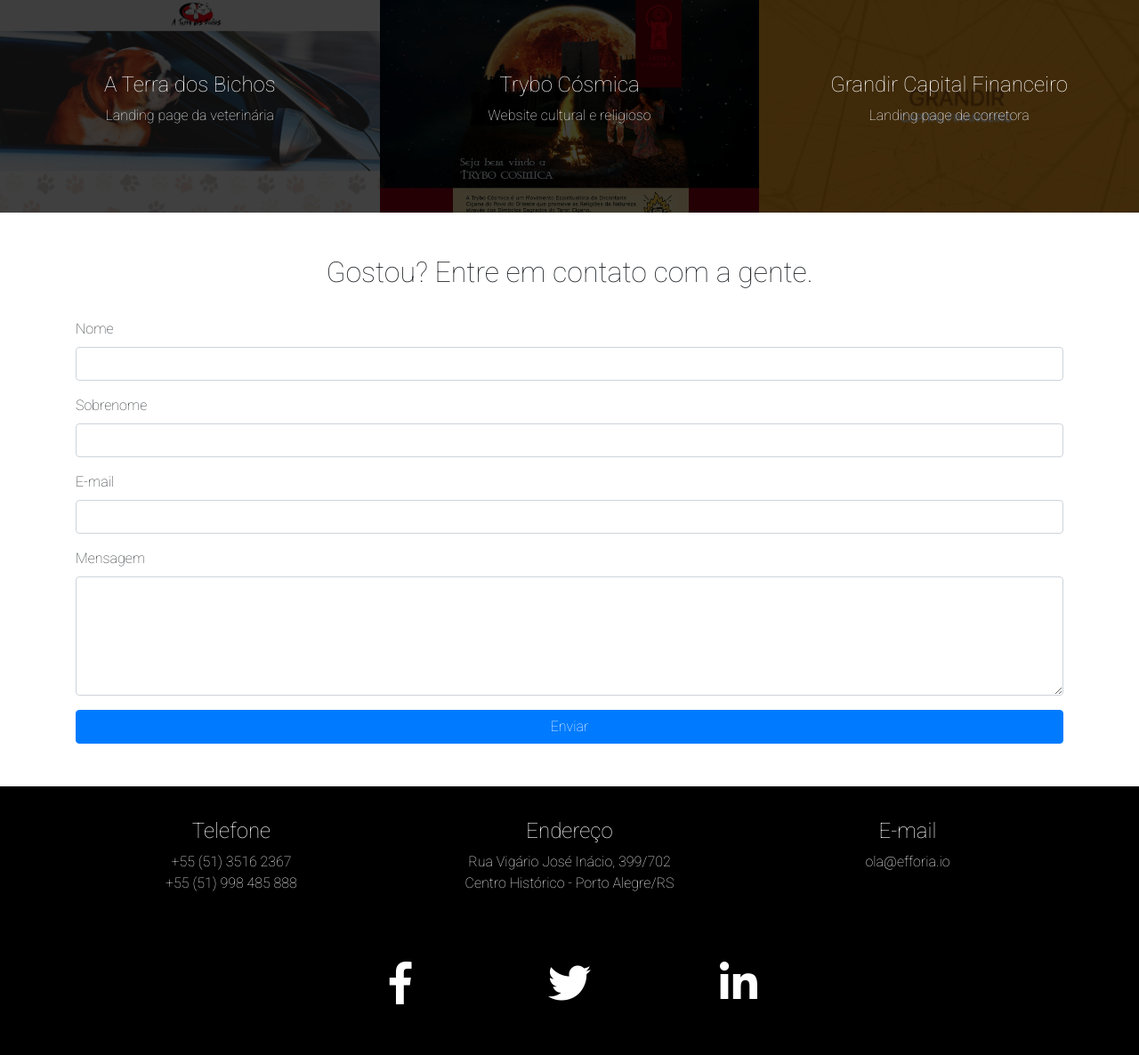
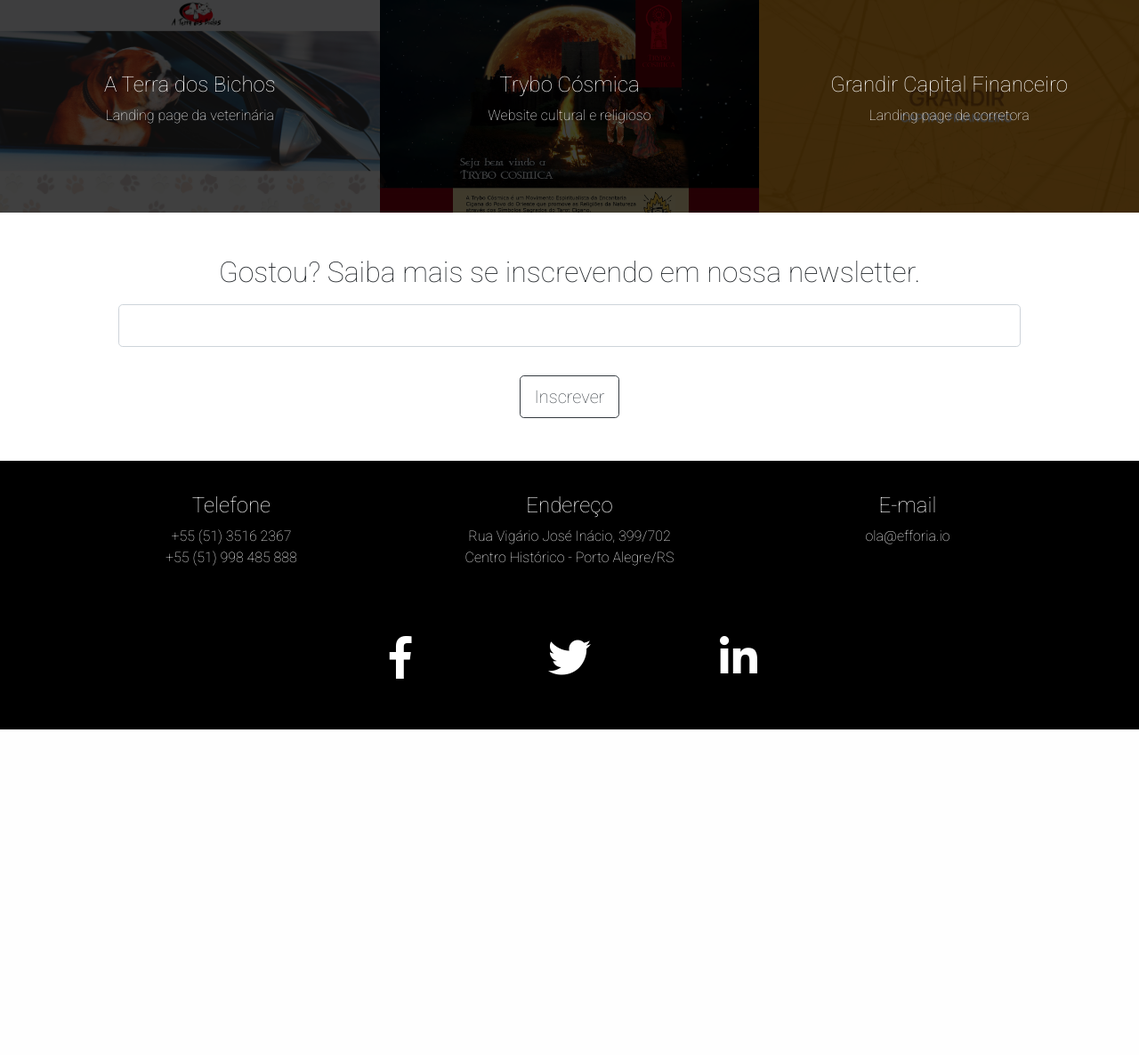
Before and after one commit to efforia/efforia.github.io, a PHP site: page / in a window 1280 px wide. Shown: the part 2019-3205 px from the top of the page at 89% size. After the commit the page ends 2839 px from the top, so only its background shows below. Run offline with PHP 8.4, Linux system fonts and the light colour scheme; some libraries are stand-ins or nearby versions.

Commit message:
Removed mail form and replaced with MailChimp integration

```diff
--- a/index.php
+++ b/index.php
@@ -200,29 +200,32 @@ if(isset($_POST['submit'])){
     </div>
   </div>
   <div class="container">
-    <div class="row">
+    <div class="row text-center">
       <div class="col-md-12">
         <br><br>
-        <h1 class="text-center">Gostou? Entre em contato com a gente.</h1><br>
-        <form action="" method="post">
-          <div class="form-group">
-            <label for="firstname">Nome</label>
-            <input class="form-control" id="firstname" type="text" name="first_name">
-          </div>
-          <div class="form-group">
-            <label for="lastname">Sobrenome</label>
-            <input class="form-control" id="lastname" type="text" name="last_name">
-          </div>
-          <div class="form-group">
-            <label for="email">E-mail</label>
-            <input class="form-control" id="email" type="email" name="e_mail">
-          </div>
-          <div class="form-group">
-            <label for="message">Mensagem</label>
-            <textarea class="form-control" id="message" rows="5" name="message" cols="30"></textarea>
-          </div>
-          <input class="btn btn-primary btn-block" type="submit" name="submit" value="Enviar">
-        </form>
+        <h1 class="text-center">Gostou? Saiba mais se inscrevendo em nossa newsletter.</h1>
+        <!-- Begin Mailchimp Signup Form -->
+        <div id="mc_embed_signup">
+          <form action="https://efforia.us15.list-manage.com/subscribe/post?u=05c870f4c948a5f5b75f65c4c&amp;id=58cc28237a" method="post" id="mc-embedded-subscribe-form" name="mc-embedded-subscribe-form" class="validate" target="_blank" novalidate>
+            <div id="mc_embed_signup_scroll">
+              <div class="mc-field-group input-group input-group-lg px-sm-5 my-3">
+                <!-- <label for="mce-EMAIL">Email Address </label> -->
+                <input type="email" value="" name="EMAIL" class="required email form-control" id="mce-EMAIL">
+              </div>
+          	  <div id="mce-responses" class="clear">
+          		  <div class="response" id="mce-error-response" style="display:none"></div>
+          		  <div class="response" id="mce-success-response" style="display:none"></div>
+          	  </div>    <!-- real people should not fill this in and expect good things - do not remove this or risk form bot signups-->
+              <div style="position: absolute; left: -5000px;" aria-hidden="true">
+                <input type="text" name="b_05c870f4c948a5f5b75f65c4c_58cc28237a" tabindex="-1" value="">
+              </div>
+              <div class="clear pt-3">
+                <input class="btn btn-outline-dark btn-lg" type="submit" value="Inscrever" name="subscribe" id="mc-embedded-subscribe">
+              </div>
+            </div>
+          </form>
+        </div>
+        <!--End mc_embed_signup-->
         <br><br>
       </div>
     </div>
```
